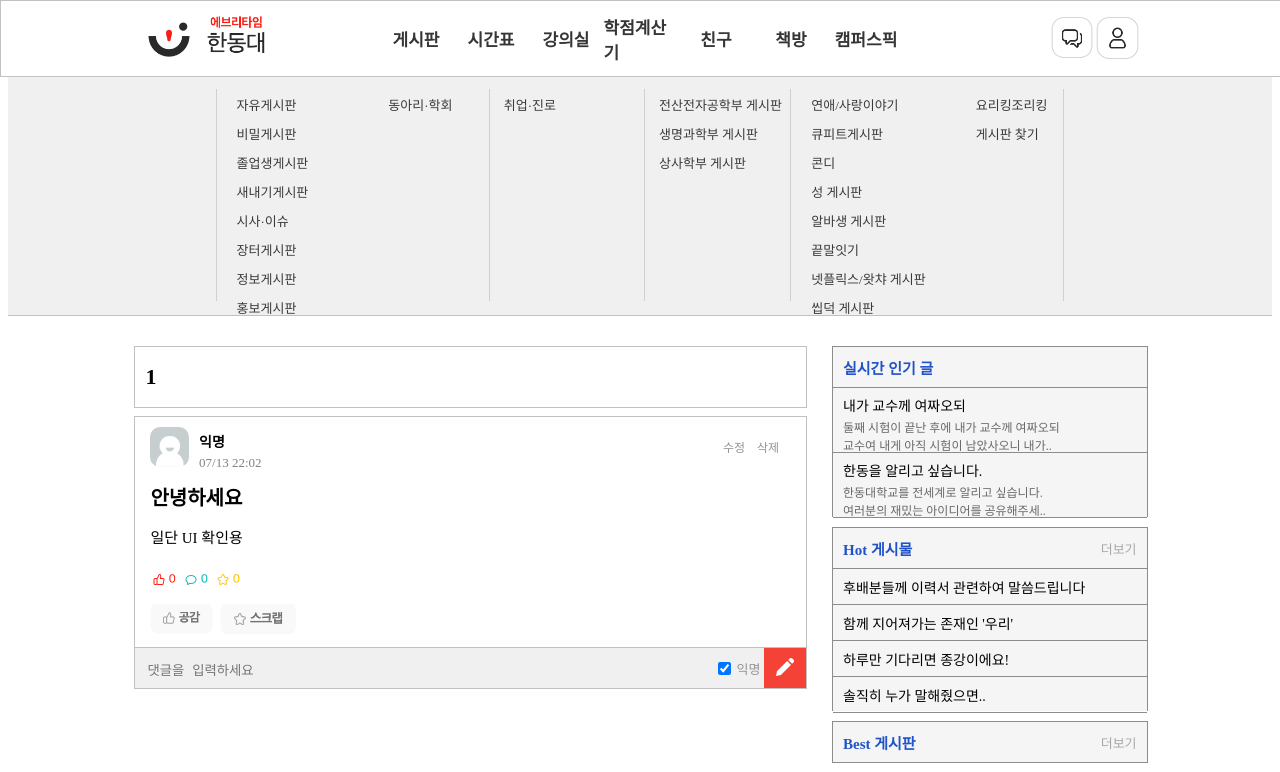
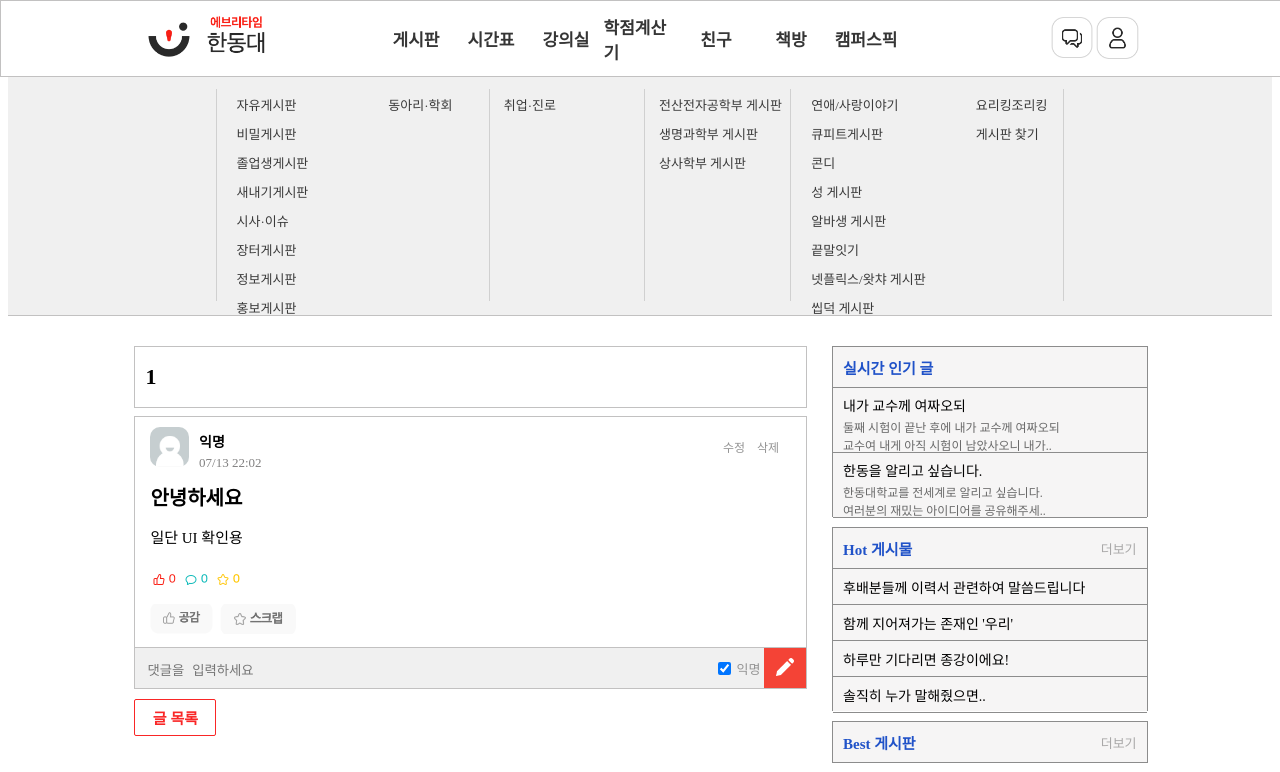
Before and after one commit to YearaChoi/2024-summer-webcamp, a React (Create React App) app: page /board/1/post/1 in a window 1280 px wide. Shown: the top 772 px of the page. Built offline with nearby package versions, Linux system fonts and the light colour scheme.

Commit message:
feat: 게시글 세부페이지에서 글 목록 클릭시 이전 페이지로 이동

```diff
--- a/src/components/PostDetailMain.jsx
+++ b/src/components/PostDetailMain.jsx
@@ -1,7 +1,7 @@
 import React, { useState } from "react";
 import HotBoard from "./HotBoard";
 import styled from "styled-components";
-import { useParams } from "react-router-dom";
+import { useNavigate, useParams } from "react-router-dom";
 import penIcon from "../assets/icons/pencil.png";
 import personImg from "../assets/icons/personImg.png";
 import thumbsBtn from "../assets/icons/thumbsUp.png";
@@ -12,9 +12,14 @@ function PostDetailMain() {
   const { boardTitle } = useParams();
   const [comment, setComment] = useState("");
   const [isAnonymous, setIsAnonymous] = useState(true);
+  const navigate = useNavigate();
 
   const handleAnonymousChange = () => setIsAnonymous(!isAnonymous);
   const handleCommentChange = (e) => setComment(e.target.value);
+
+  const handleReturnPostList = () => {
+    navigate(-1);
+  };
 
   return (
     <Wrapper>
@@ -70,6 +75,9 @@ function PostDetailMain() {
               <img src={penIcon} alt="펜 아이콘"></img>
             </UploadBtn>
           </UploadComment>
+          <ReturnPostListBtn onClick={handleReturnPostList}>
+            글 목록
+          </ReturnPostListBtn>
         </Left>
         <HotBoard />
       </Contents>
@@ -256,3 +264,18 @@ const UploadBtn = styled.div`
     filter: invert();
   }
 `;
+
+const ReturnPostListBtn = styled.div`
+  cursor: pointer;
+  border: 1.3px solid #f92626;
+  margin-top: 10px;
+  border-radius: 2px;
+  color: #f92626;
+  font-weight: 600;
+  font-size: 15px;
+  height: 35px;
+  width: 80px;
+  display: flex;
+  align-items: center;
+  justify-content: center;
+`;
```
